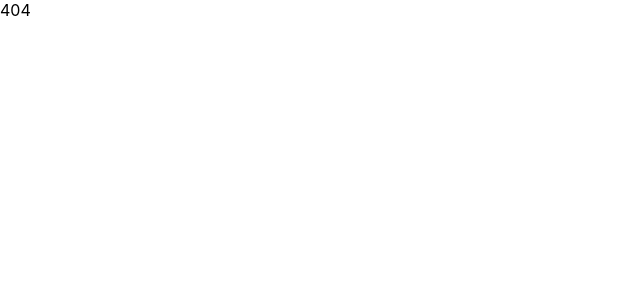
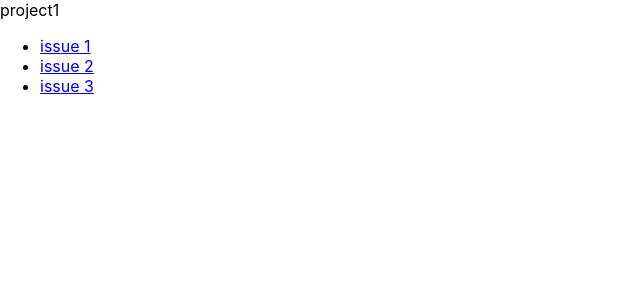
Before and after one commit to Auroch-pt/main-dapp, a React (Vite) app: page /project1 in a window 1280 px wide. Shown: the top 300 px of the page, without its empty margins (0-640 px from the left). Built offline with nearby package versions, Linux system fonts and the light colour scheme.

Commit message:
created projects, issues, project and issue views and nested routes logic

```diff
--- a/src/App.tsx
+++ b/src/App.tsx
@@ -2,6 +2,7 @@ import { Routes, Route } from "react-router-dom";
 import { Home } from "./views/Home/Home";
 import { MetaMaskInpageProvider } from "@metamask/providers";
 import { NotFound } from "./views/NotFound/NotFound";
+import { Project } from "./views/Project/Project";
 
 declare global {
   interface Window {
@@ -12,7 +13,8 @@ declare global {
 function App() {
   return (
     <Routes>
-      <Route path="/" element={<Home />} />
+      <Route path="/*" element={<Home />} />
+      <Route path=":projectName/*" element={<Project />} />
       <Route path="*" element={<NotFound />} />
     </Routes>
   );
--- a/src/views/Home/Home.tsx
+++ b/src/views/Home/Home.tsx
@@ -1,6 +1,16 @@
+import { Routes, Route } from "react-router-dom";
 import { Install } from "../Install/Install";
 import { WalletBalance } from "../../components/WalletBalance/WalletBalance";
+import { Projects } from "../Projects/Projects";
 
 export const Home = () => {
-  return <div>{window.ethereum ? <WalletBalance /> : <Install />}</div>;
+  return (
+    <div>
+      {window.ethereum ? <WalletBalance /> : <Install />}
+      <Routes>
+        <Route index element={<Projects />} />
+        <Route path="projects" element={<Projects />} />
+      </Routes>
+    </div>
+  );
 };
--- /dev/null
+++ b/src/views/Issue/Issue.tsx
@@ -0,0 +1,7 @@
+import { useParams } from "react-router-dom";
+
+export const Issue = () => {
+  const { issueId } = useParams();
+
+  return <div>{issueId}</div>;
+};
--- /dev/null
+++ b/src/views/Issues/Issues.tsx
@@ -0,0 +1,19 @@
+import { Link } from "react-router-dom";
+
+export const Issues = () => {
+  return (
+    <div>
+      <ul>
+        <li>
+          <Link to="issues/1">issue 1</Link>
+        </li>
+        <li>
+          <Link to="issues/2">issue 2</Link>
+        </li>
+        <li>
+          <Link to="issues/3">issue 3</Link>
+        </li>
+      </ul>
+    </div>
+  );
+};
--- /dev/null
+++ b/src/views/Project/Project.tsx
@@ -0,0 +1,18 @@
+import { Routes, Route, useParams } from "react-router-dom";
+import { Issues } from "../Issues/Issues";
+import { Issue } from "../Issue/Issue";
+
+export const Project = () => {
+  const { projectName } = useParams();
+
+  return (
+    <div>
+      {projectName}
+      <Routes>
+        <Route index element={<Issues />} />
+        <Route path="issues" element={<Issues />} />
+        <Route path="issues/:issueId" element={<Issue />} />
+      </Routes>
+    </div>
+  );
+};
--- /dev/null
+++ b/src/views/Projects/Projects.tsx
@@ -0,0 +1,19 @@
+import { Link } from "react-router-dom";
+
+export const Projects = () => {
+  return (
+    <div>
+      <ul>
+        <li>
+          <Link to="/project1">project 1</Link>
+        </li>
+        <li>
+          <Link to="/project2">project 2</Link>
+        </li>
+        <li>
+          <Link to="/project3">project 3</Link>
+        </li>
+      </ul>
+    </div>
+  );
+};
```
